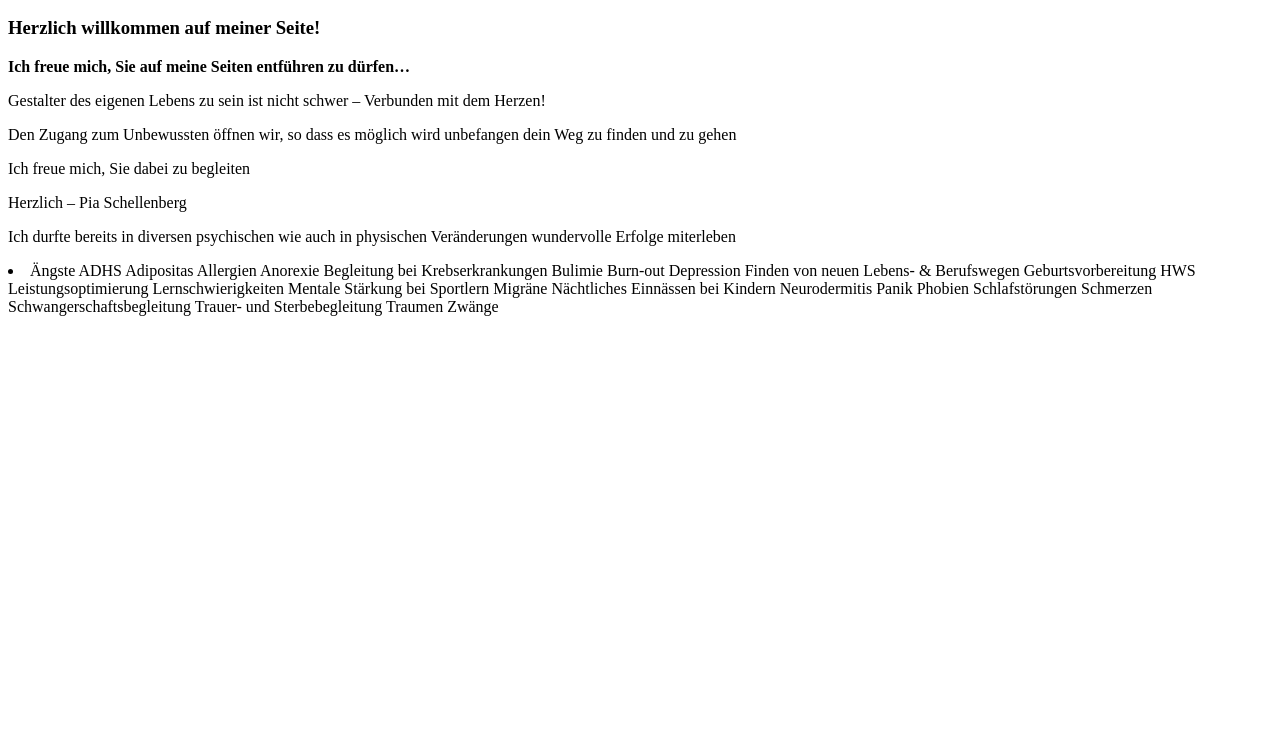
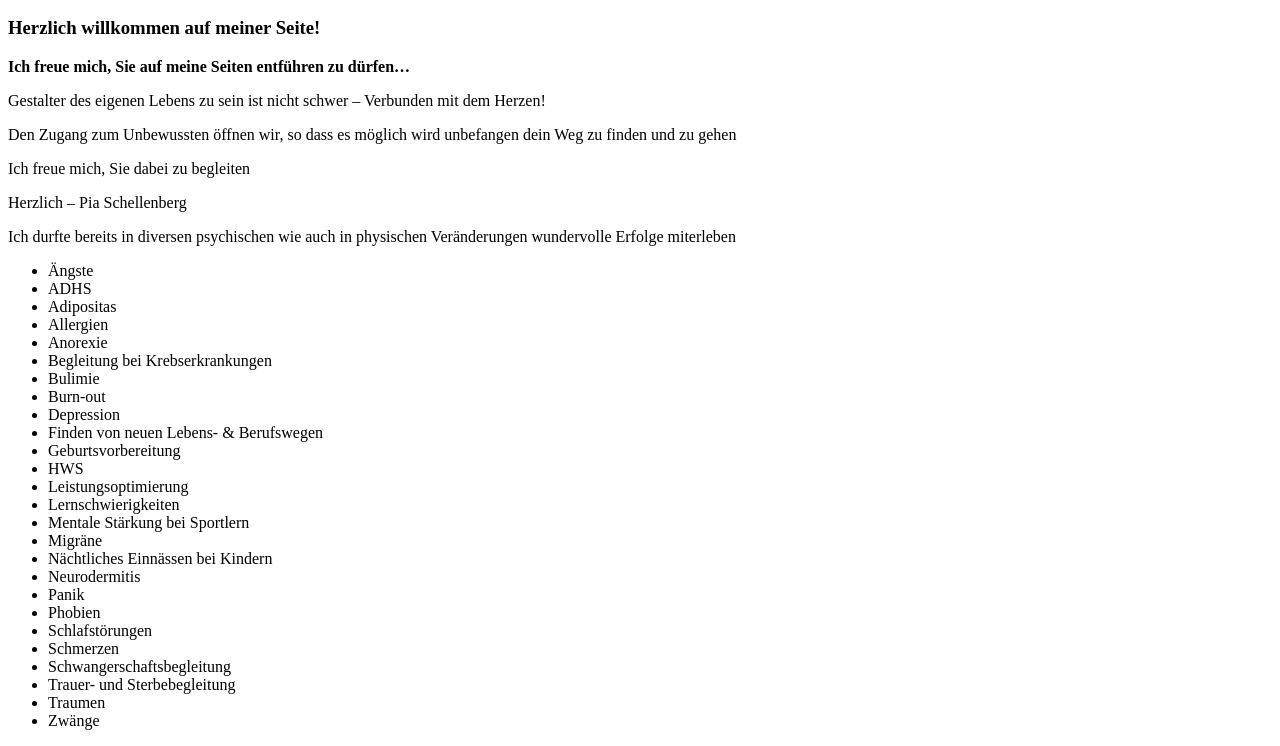
Before and after one commit to PatrickGermann/patrickgermann.github.io, a plain HTML site: page index.html in a window 1280 px wide. Shown: the part 137-883 px from the top of the page. Before the commit the page ends 800 px from the top, so only its background shows below. Drawn offline with Linux system fonts and the light colour scheme.

Commit message:
Liste erstellt

```diff
--- a/index.html
+++ b/index.html
@@ -17,33 +17,33 @@ Verbunden mit dem Herzen!</p>
     <p>Ich freue mich, Sie dabei zu begleiten</p>
     <p>Herzlich – Pia Schellenberg</p>
     <p>Ich durfte bereits in diversen psychischen wie auch in physischen Veränderungen wundervolle Erfolge miterleben</p>
-    <li>
-Ängste
-ADHS
-Adipositas
-Allergien
-Anorexie
-Begleitung bei Krebserkrankungen
-Bulimie
-Burn-out
-Depression
-Finden von neuen Lebens- & Berufswegen
-Geburtsvorbereitung
-HWS
-Leistungsoptimierung
-Lernschwierigkeiten
-Mentale Stärkung bei Sportlern
-Migräne
-Nächtliches Einnässen bei Kindern
-Neurodermitis
-Panik
-Phobien
-Schlafstörungen
-Schmerzen
-Schwangerschaftsbegleitung
-Trauer- und Sterbebegleitung
-Traumen
-Zwänge
-</li>
+    <ul>
+      <li>Ängste</li>
+      <li>ADHS</li>
+      <li>Adipositas</li>
+      <li>Allergien</li>
+      <li>Anorexie</li>
+      <li>Begleitung bei Krebserkrankungen</li>
+      <li>Bulimie</li>
+      <li>Burn-out</li>
+      <li>Depression</li>
+      <li>Finden von neuen Lebens- & Berufswegen</li>
+      <li>Geburtsvorbereitung</li>
+      <li>HWS</li>
+      <li>Leistungsoptimierung</li>
+      <li>Lernschwierigkeiten</li>
+      <li>Mentale Stärkung bei Sportlern</li>
+      <li>Migräne</li>
+      <li>Nächtliches Einnässen bei Kindern</li>
+      <li>Neurodermitis</li>
+      <li>Panik</li>
+      <li>Phobien</li>
+      <li>Schlafstörungen</li>
+      <li>Schmerzen</li>
+      <li>Schwangerschaftsbegleitung</li>
+      <li>Trauer- und Sterbebegleitung</li>
+      <li>Traumen</li>
+      <li>Zwänge</li>
+    </ul>
   </body>
 </html>
```
